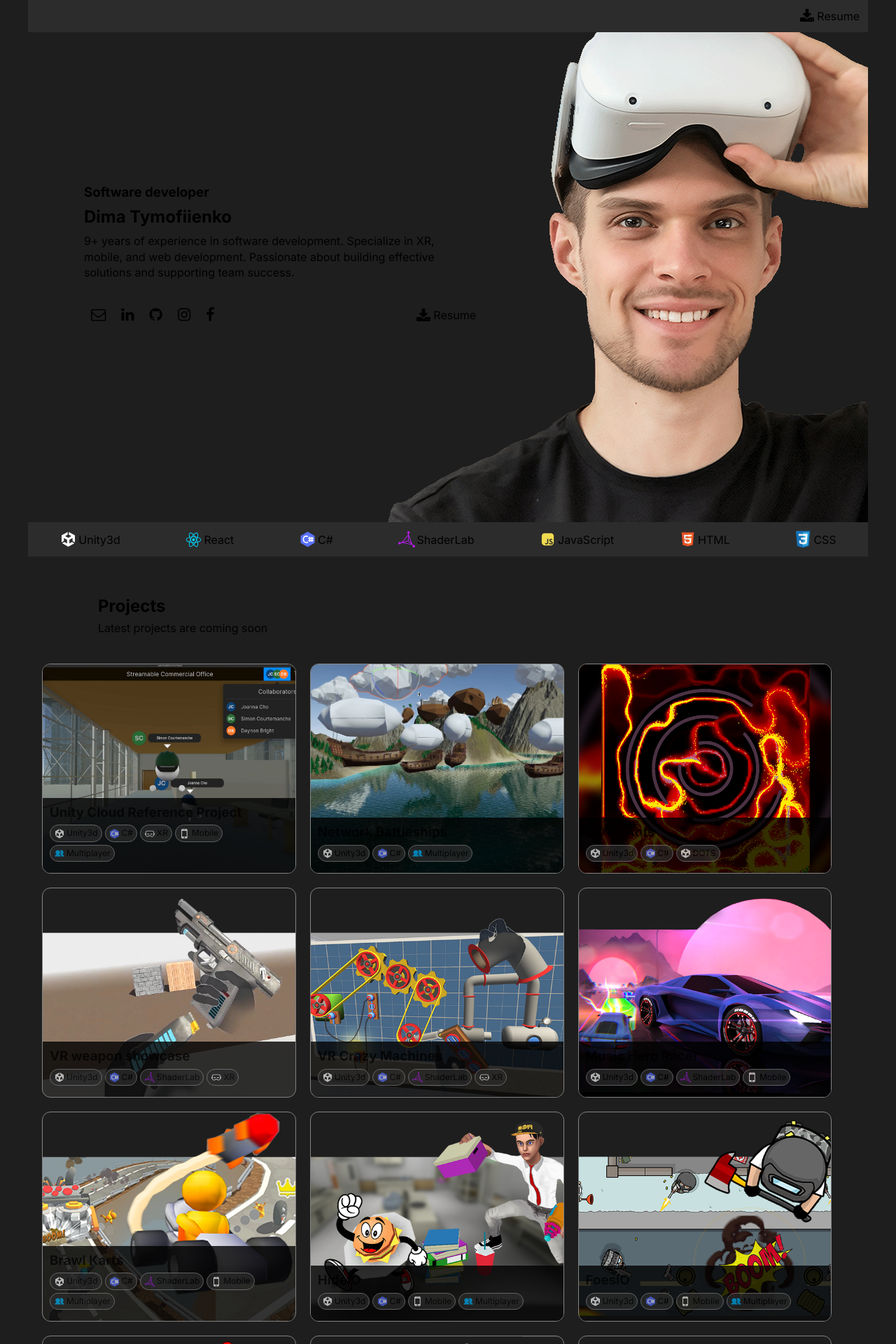
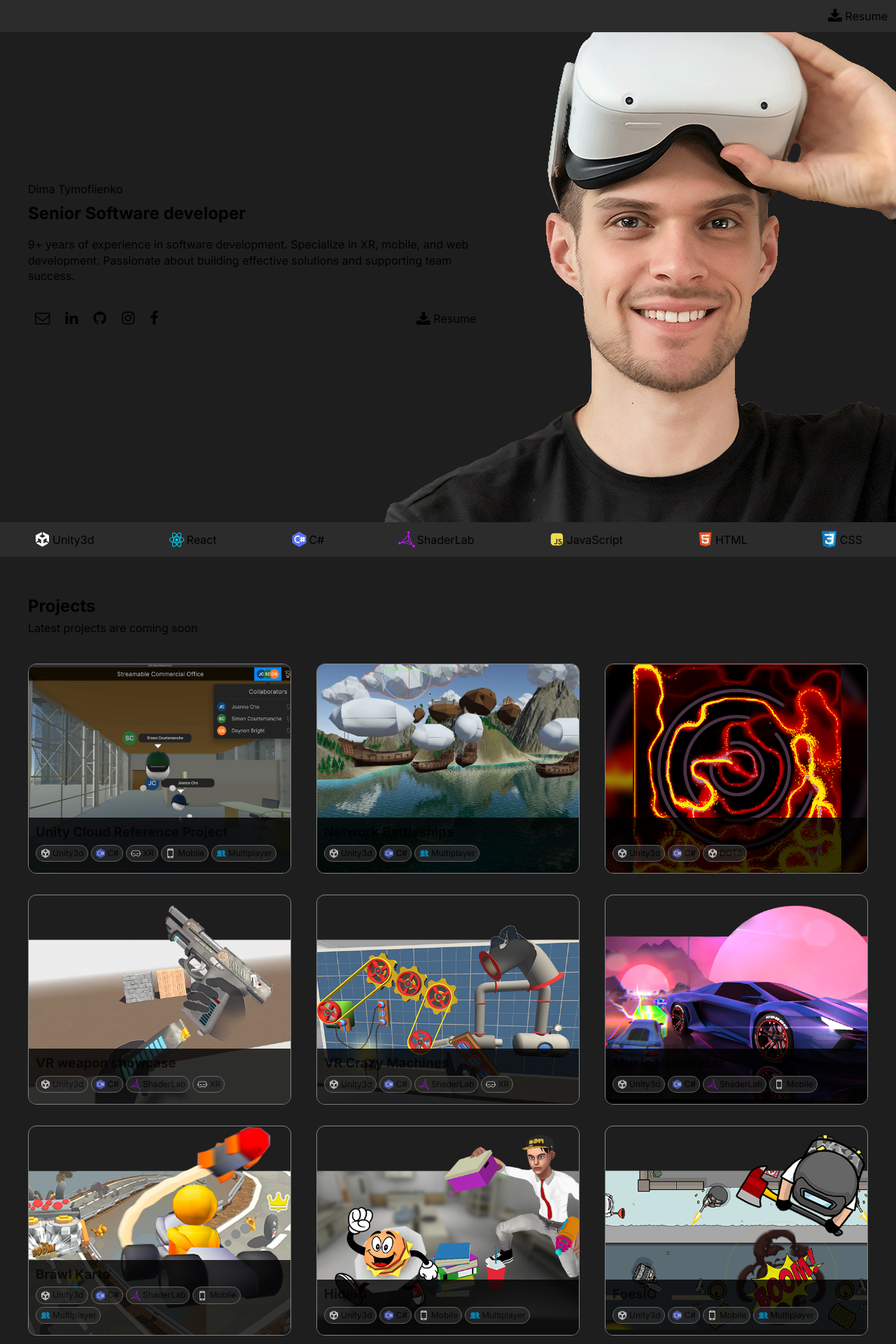
Before and after one commit to dimaTidev/dimaTidev.github.io, a Next.js app: page / in a window 1280 px wide. Shown: the top 1920 px of the page at 70% size. Built offline with nearby package versions, Linux system fonts and the light colour scheme.

Commit message:
[Changed] All elements to wide

```diff
--- a/src/app/Blocks/MainBlock/mainPageBlock.jsx
+++ b/src/app/Blocks/MainBlock/mainPageBlock.jsx
@@ -5,15 +5,17 @@ import classNames from 'classnames';
 
 export default function Element(){
     return (
-        <div className={Styles.container}>
+        <div className={classNames(Styles.container, "section-content-container")}>
             <div className={classNames(Styles.textContainer)}>
                 <div className={Styles.flexWrapper}>
-                    <h3>Software developer</h3>
-                    <h2>Dima Tymofiienko</h2>
-                    <label>
+                    <label>Dima Tymofiienko</label>
+                    <h2>Senior Software developer</h2>
+                    {/* <label>Software developer</label>
+                    <h2>Dima Tymofiienko</h2> */}
+                    <p>
                         9+ years of experience in software development. Specialize in XR, mobile, and web development.
                         Passionate about building effective solutions and supporting team success.
-                    </label>
+                    </p>
                     <div className={Styles.textContainerSocial}>
                         <Social/>
                         <div>
--- a/src/app/Blocks/MainBlock/mainPageBlock.module.css
+++ b/src/app/Blocks/MainBlock/mainPageBlock.module.css
@@ -34,16 +34,12 @@
 .imageContainer{
     /* border: 1px solid lightgray; */
     position: absolute;
-    right: -140px;
+    right: -240px;
 
-
-    width: 70%;
+    width: 945px;
     height: 100%;
 
     background-image: url("./Content/MainPhoto.png");
-
-    flex-basis: 0;
-    flex-grow: 1;
 
     z-index: 0;
 }
@@ -62,7 +58,7 @@
     flex-direction: column;
     justify-content: center;
     gap: 12px;
-    padding-left: 80px;
+    /* padding-left: 80px; */
     padding-right: 80px;
     padding-bottom: 130px;
 }
--- a/src/app/Blocks/footer.jsx
+++ b/src/app/Blocks/footer.jsx
@@ -1,16 +1,20 @@
 import Styles from "./footer.module.css";
 import Social from "../Components/social"
+import classNames from "classnames";
 
 export default function Element(){
     return (
-        <div className={Styles.container}>
-            <div className={Styles.flexContainer}>
-                <div className={Styles.textWrapper}>
-                    <h2>Let&apos;s get in touch</h2>
-                    <label>Feel free to contact me about any opportunity, or just to chat about cooking, kittens or anything else.</label>
-                    <Social/>
+        <div className={classNames(Styles.background, "section")}>
+            <div className={classNames(Styles.container, "section-content-container")}>
+                <div className={Styles.flexContainer}>
+                    <div className={Styles.textWrapper}>
+                        <h2>Let&apos;s get in touch</h2>
+                        <label>Feel free to contact me about any opportunity, or just to chat about cooking, kittens or anything else.</label>
+                        <Social/>
+                    </div>
                 </div>
             </div>
         </div>
+
     );
 }
--- a/src/app/Blocks/footer.module.css
+++ b/src/app/Blocks/footer.module.css
@@ -1,11 +1,14 @@
 .container{
     width: 100%;
     min-height: 200px;
-    background: var(--background-color-400);
 
     display: flex;
     flex-direction: row;
     gap: 32px;
+}
+
+.background{
+    background: var(--background-color-400);
 
     border-top-width: 2px;
     border-right-width: 0px;
@@ -13,8 +16,6 @@
     border-bottom-width: 0px;
     border-style: solid;
     border-color: var(--background-color-300);
-
-    flex-grow: 1;
 }
 
 
@@ -29,7 +30,6 @@
     align-items: start;
     gap: 12px;
 
-    padding: 40px;
-    padding-left: 80px;
-    padding-right: 80px;
+    padding-top: 40px;
+    padding-bottom: 40px;
 }
--- a/src/app/Blocks/techStack.jsx
+++ b/src/app/Blocks/techStack.jsx
@@ -1,9 +1,11 @@
 import Styles from "./techStack.module.css";
 import { Chip, tags } from "../Components/tagChips";
+import classNames from "classnames";
 
 export default function Element(){
     return (
-        <div className={Styles.container}>
+        <div className={classNames(Styles.background, "section")}>
+        <div className={classNames(Styles.container, "section-content-container")}>
                 <Chip tag={tags.Unity3d} isQuiet={true}/>
                 <Chip tag={tags.React} isQuiet={true}/>
                 <Chip tag={tags.CSharp} isQuiet={true}/>
@@ -12,5 +14,6 @@ export default function Element(){
                 <Chip tag={tags.Html} isQuiet={true}/>
                 <Chip tag={tags.Css} isQuiet={true}/>
             </div>
+        </div>
     );
 }
--- a/src/app/Blocks/techStack.module.css
+++ b/src/app/Blocks/techStack.module.css
@@ -1,4 +1,4 @@
-.container{
+/* .container{
     width: 100%;
     padding: 10px;
     background: var(--background-color-400);
@@ -7,4 +7,20 @@
     flex-direction: row;
     justify-content: space-around;
     gap: 22px;
+} */
+
+.background{
+    background: var(--background-color-400);
 }
+
+.container{
+    width: 100%;
+    padding-top: 10px;
+    padding-bottom: 10px;
+    margin: auto;
+
+    display: flex;
+    flex-direction: row;
+    justify-content: space-between;
+    gap: 22px;
+}
--- a/src/app/globals.css
+++ b/src/app/globals.css
@@ -113,8 +113,6 @@ main {
   flex-direction: column;
   min-height: 100vh;
 
-  max-width: 1200px;
-
   overflow: hidden;
 
   background-color: var( --background-color-300);
@@ -134,3 +132,15 @@ p {
     color-scheme: dark;
   }
 }
+
+
+.section{
+  width: 100%;
+  display: flex;
+  align-items: center;
+  justify-content: center;
+}
+
+.section-content-container{
+  max-width: 1200px;
+}
--- a/src/app/page.module.css
+++ b/src/app/page.module.css
@@ -1,5 +1,7 @@
 .main {
-
+  width: 100%;
+  display: flex;
+  align-items: center;
 }
 
 .description {
--- a/src/app/pages/gameDev/page.module.css
+++ b/src/app/pages/gameDev/page.module.css
@@ -1,5 +1,6 @@
 .body{
-    padding: 20px;
+    padding-top: 20px;
+    padding-bottom: 20px;
     /* max-width: 1600px; */
     align-self: center;
 }
@@ -8,8 +9,8 @@
     display: flex;
     flex-direction: row;
     flex-wrap: wrap;
-    justify-content: stretch;
-    gap: 20px;
+    justify-content: space-between;
+    gap: 30px;
 }
 
 .gridElement{
--- a/src/app/pages/gameDev/projectsViewer.jsx
+++ b/src/app/pages/gameDev/projectsViewer.jsx
@@ -9,6 +9,7 @@ import { Suspense } from 'react'
 import { GamesData } from "../../../Projects/Projects";
 import React, { useState } from 'react';
 import { useSearchParams } from 'next/navigation'
+import classNames from "classnames";
 
 // https://nextjs.org/docs/messages/missing-suspense-with-csr-bailout
 export default function PageWrapper() {
@@ -52,8 +53,8 @@ function Page() {
 
   return (
     <>
-       <div className={Styles.body}>
-        <div className={Styles.textContainer} style={{ marginLeft: '80px', marginTop: '40px', marginBottom: '40px'}}>
+       <div className={classNames(Styles.body, "section-content-container")}>
+        <div className={Styles.textContainer} style={{ marginTop: '40px', marginBottom: '40px'}}>
             <h2>Projects</h2>
             <label>Latest projects are coming soon</label>
         </div>
```
Lines whose indentation alone changed are shown as unchanged.
